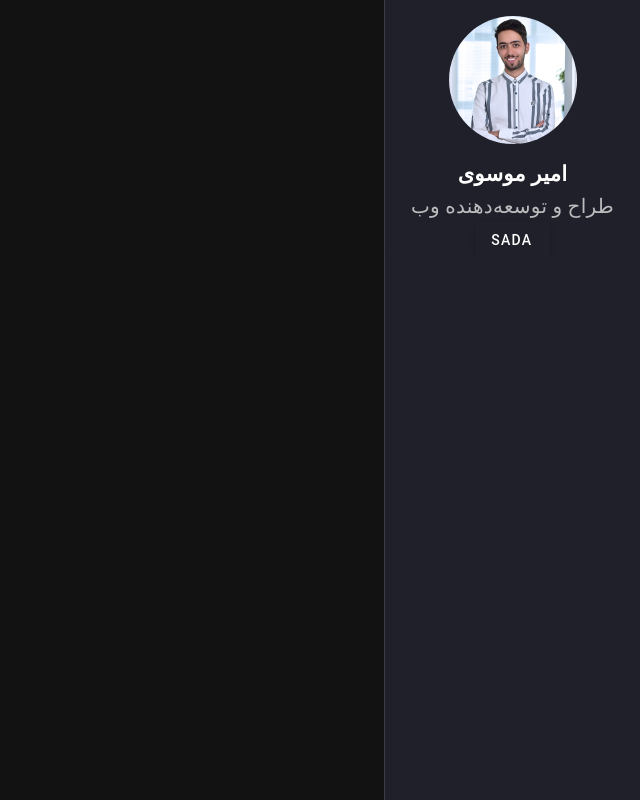
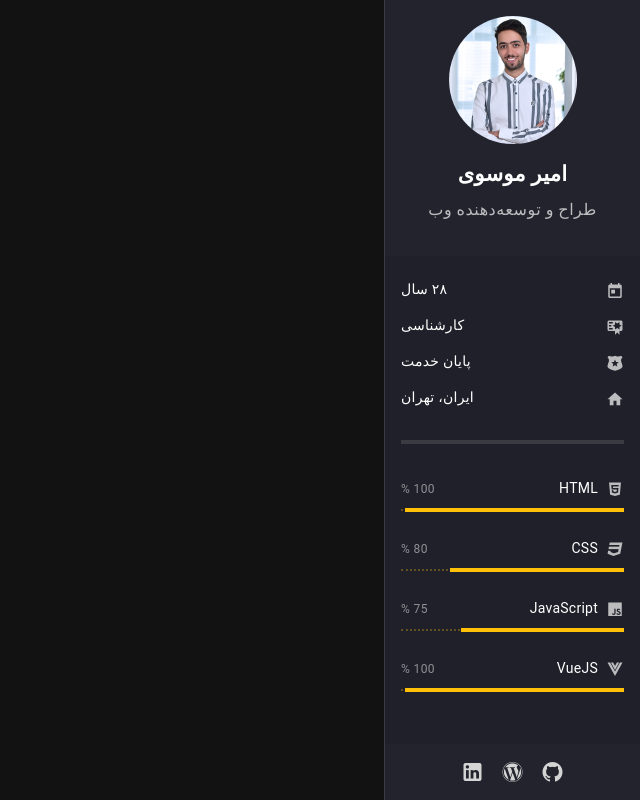
Before and after one commit to ameer/ameer.ir, a Nuxt app: page / in a window 1280 px wide. Shown: the whole page, without its empty margins (640-1280 px from the left). Built offline with nearby package versions, Linux system fonts and the light colour scheme.

Commit message:
add: side nav

```diff
--- a/assets/main.css
+++ b/assets/main.css
@@ -1,3 +1,8 @@
+:root {
+    --profile-card-height: 256px;
+    --info-margin-top: 16px;
+    --social-bar-height: 56px;
+}
 @font-face {
     font-family: "Vazirmatn";
     src: url("assets/fonts/webfonts/Vazirmatn[wght].woff2") format("woff2 supports variations"),
@@ -6,3 +11,30 @@
     font-style: normal;
     font-display: swap;
 }
+.table-border-0 td,
+.table-border-0 th {
+    border: 0 !important;
+}
+.profile-card {
+    height: var(--profile-card-height);
+}
+.info-skill-container {
+    height: calc(100% - (var(--profile-card-height) + var(--info-margin-top) + var(--social-bar-height)));
+    margin-top: var(--info-margin-top);
+}
+.social-bar {
+    display: flex;
+    padding: 12px 16px;
+    align-items: center;
+    justify-content: center;
+    position: fixed;
+    bottom: 0;
+    left: 0;
+    right: 0;
+    height: var(--social-bar-height);
+    background: #23232d;
+}
+.social-bar a {
+    text-decoration: none !important;
+    color: #d4d4d4 !important;
+}
--- a/assets/variables.scss
+++ /dev/null
@@ -1,4 +0,0 @@
-@use "vuetify/settings" with (
-    $body-font-family: "Vazirmatn",
-    $button-height: 128px
-);
--- a/layouts/default.vue
+++ b/layouts/default.vue
@@ -1,18 +1,65 @@
 <template>
     <v-app>
-        <v-navigation-drawer v-model="drawer">
-            <v-card height="256" elevation="0" class="text-center">
+        <v-navigation-drawer v-model="drawer" class="">
+            <v-card elevation="0" class="profile-card text-center rounded-0" color="#23232d">
                 <v-card-text>
                     <v-avatar :size="128" class="mb-4">
                         <v-img :src="'/ameer-mousavi.jpg'"></v-img>
                     </v-avatar>
-                    <h1>امیر موسوی</h1>
-                    <h2 class="text-medium-emphasis text-h6">
+                    <h1 class="mb-2">امیر موسوی</h1>
+                    <h2 class="text-medium-emphasis text-body-1">
                         طراح و توسعه‌دهنده وب
                     </h2>
-                    <v-btn>sada</v-btn>
                 </v-card-text>
             </v-card>
+            <div class="info-skill-container">
+                <v-table density="compact" class="table-border-0">
+                    <tbody>
+                        <tr v-for="(item, i) in basicData" :key="`personal-data-item-${i}`" :title="item.title">
+                            <td class="text-start">
+                                <v-icon :icon="`mdi-${item.icon}`" size="18"
+                                    class="text-medium-emphasis font-weight-light"></v-icon>
+                            </td>
+                            <td class="text-high-emphasis text-end text-body-2">{{ item.value }}</td>
+                        </tr>
+                    </tbody>
+                </v-table>
+                <div class="text-center px-4 mt-6 mb-4">
+                    <v-divider thickness="4"></v-divider>
+                </div>
+                <v-container fluid class="px-4">
+                    <v-row align="center" dense="">
+                        <template v-for="(skill, j) in skills" :key="`skill-cols-${j}`">
+                            <v-col cols="auto">
+                                <v-icon :icon="`mdi-${skill.icon}`" size="18"
+                                    class="text-medium-emphasis font-weight-light me-2"></v-icon>
+                                <span class="text-body-2">{{ skill.title }}</span>
+                            </v-col>
+                            <v-spacer></v-spacer>
+                            <v-col cols="auto">
+                                <span class="text-disabled text-caption">
+                                    {{ skill.value }} %
+                                </span>
+                            </v-col>
+                            <v-col cols="12" class="mb-4">
+                                <v-progress-linear :model-value="skill.value" :buffer-value="skill.buffer" stream
+                                    color="amber"></v-progress-linear>
+                            </v-col>
+                        </template>
+                    </v-row>
+                </v-container>
+                <div class="social-bar">
+                    <template v-for="(link, k) in socialLinks" :key="`social-link-${k}`">
+                        <v-tooltip :text="link.title" :location="'top'" :theme="'light'">
+                            <template v-slot:activator="{ props }">
+                                <a v-bind="props" :href="link.href" target="_blank" class="mx-2">
+                                    <v-icon :icon="`mdi-${link.icon}`"></v-icon>
+                                </a>
+                            </template>
+                        </v-tooltip>
+                    </template>
+                </div>
+            </div>
         </v-navigation-drawer>
         <v-main>
             <slot />
@@ -22,4 +69,24 @@
 <script setup>
 import { ref } from 'vue'
 const drawer = ref(null)
+const basicData = ref([
+    { title: 'سن و سال', value: Intl.NumberFormat('fa-IR').format(Math.floor((new Date() - new Date('1995-01-19')) / (1000 * 60 * 60 * 24 * 365))) + ' سال', icon: 'calendar-today' },
+    { title: 'مدرک تحصیلی', value: 'کارشناسی', icon: 'certificate' },
+    { title: 'وضعیت نظام وظیفه', value: 'پایان خدمت', icon: 'police-badge' },
+    { title: 'محل سکونت', value: 'ایران، تهران', icon: 'home' },
+])
+const skills = ref([
+    { title: 'HTML', icon: 'language-html5', value: 100, buffer: 0 },
+    { title: 'CSS', icon: 'language-css3', value: 80, buffer: 0 },
+    { title: 'JavaScript', icon: 'language-javascript', value: 75, buffer: 0 },
+    { title: 'VueJS', icon: 'vuejs', value: 100, buffer: 0 },
+    // { title: 'PHP', icon: 'language-php', value: 65, buffer: 0 },
+    // { title: 'WordPress', icon: 'wordpress', value: 100, buffer: 0 },
+    // { title: 'Laravel', icon: 'laravel', value: 50, buffer: 0 },
+])
+const socialLinks = ref([
+    { title: 'پروژه‌های من در گیت‌هاب', href: 'https://github.com/ameer', icon: 'github' },
+    { title: 'حساب من در وردپرس', href: 'https://profiles.wordpress.org/amir-mousavi/', icon: 'wordpress' },
+    { title: 'من در لینکدین', href: 'https://www.linkedin.com/in/ameer-mousavi/', icon: 'linkedin' },
+])
 </script>
```
